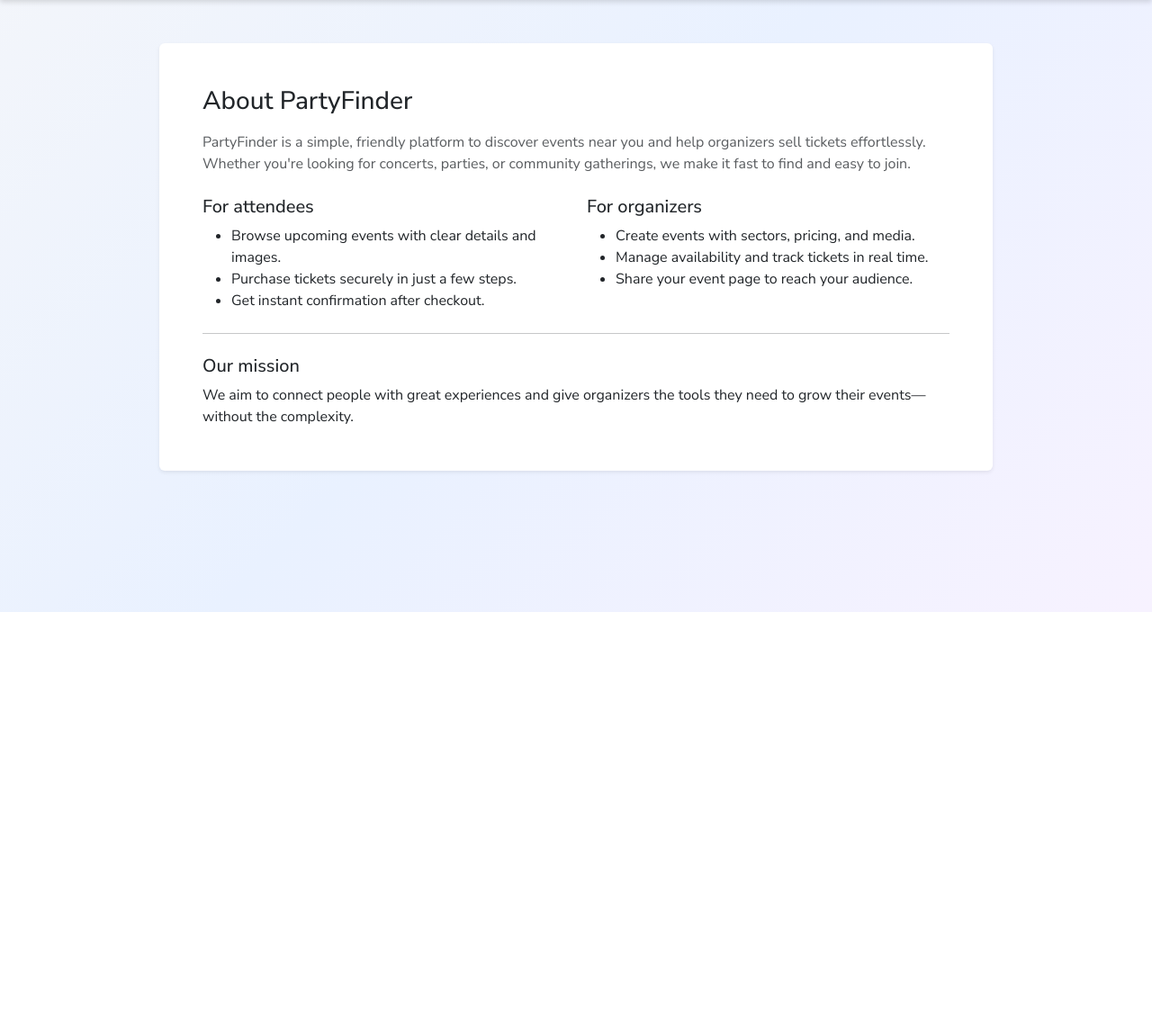
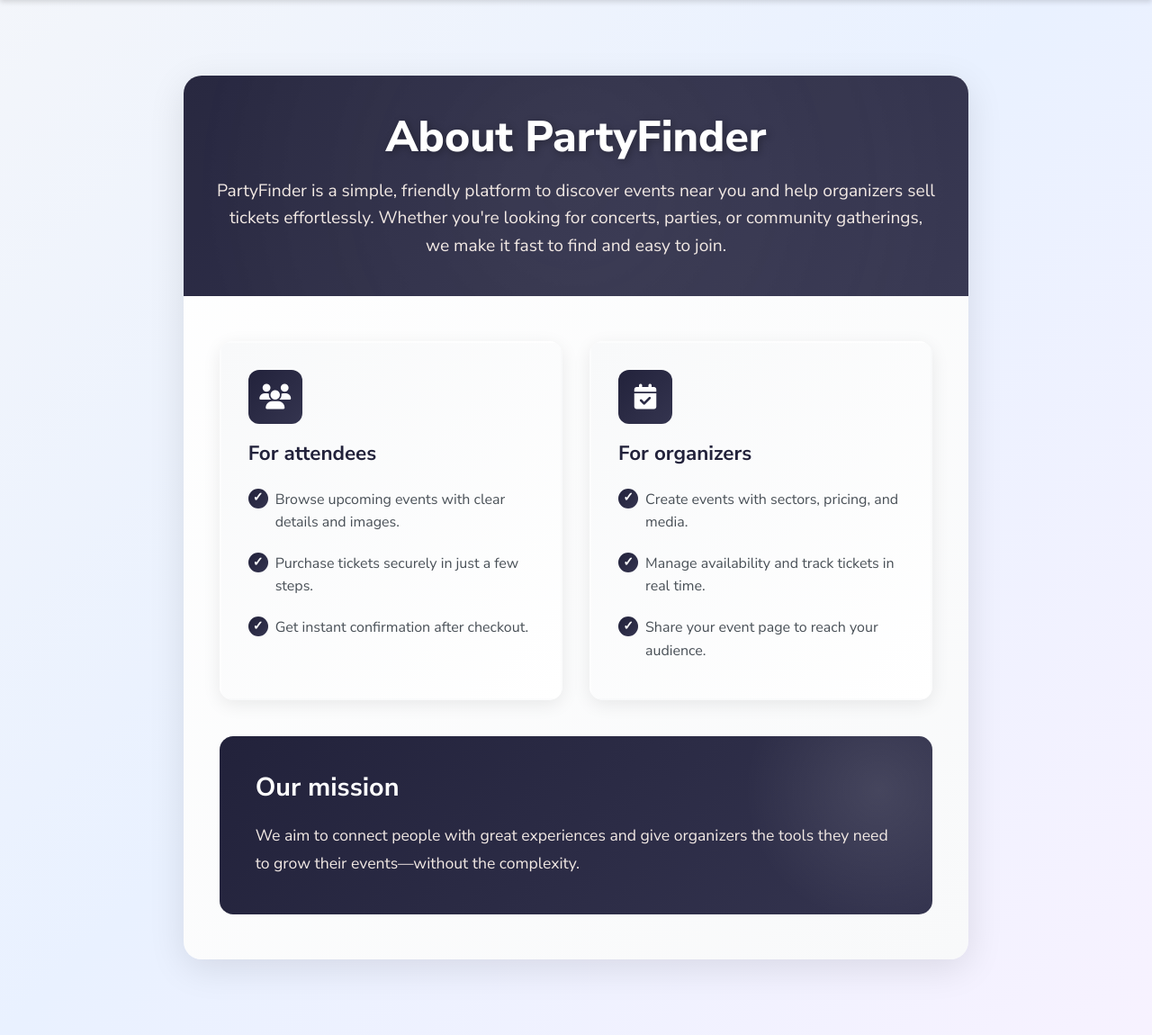
Before and after one commit to MateoLerda/Ingenieria_Web_Grupo2, a Django app: page /about/ in a window 1280 px wide. Shown: the part 120-1270 px from the top of the page at 90% size. Before the commit the page ends 800 px from the top, so only its background shows below. Run offline with Django 5.2, Linux system fonts and the light colour scheme; some libraries are stand-ins or nearby versions.

Commit message:
more new styles

```diff
--- /dev/null
+++ b/static/events/css/about.css
@@ -0,0 +1,242 @@
+/* About Page Styles */
+
+.about-section {
+    padding: 60px 20px;
+    min-height: calc(100vh - 200px);
+}
+
+.about-card {
+    background: linear-gradient(135deg, #ffffff 0%, #f8f9fa 100%);
+    border-radius: 20px;
+    box-shadow: 0 10px 40px rgba(0, 0, 0, 0.1);
+    overflow: hidden;
+    transition: transform 0.3s ease, box-shadow 0.3s ease;
+}
+
+.about-card:hover {
+    transform: translateY(-5px);
+    box-shadow: 0 15px 50px rgba(0, 0, 0, 0.15);
+}
+
+.about-header {
+    background: linear-gradient(135deg, #22223B 0%, #34344f 100%);
+    padding: 40px 30px;
+    text-align: center;
+    position: relative;
+    overflow: hidden;
+}
+
+.about-header::before {
+    content: '';
+    position: absolute;
+    top: -50%;
+    right: -50%;
+    width: 200%;
+    height: 200%;
+    background: radial-gradient(circle, rgba(255, 255, 255, 0.1) 0%, transparent 70%);
+    animation: pulse 15s ease-in-out infinite;
+}
+
+@keyframes pulse {
+    0%, 100% {
+        transform: scale(1);
+        opacity: 0.5;
+    }
+    50% {
+        transform: scale(1.1);
+        opacity: 0.8;
+    }
+}
+
+.about-title {
+    font-size: 3rem;
+    font-weight: 800;
+    color: #ffffff;
+    margin-bottom: 15px;
+    position: relative;
+    z-index: 1;
+    text-shadow: 2px 2px 8px rgba(0, 0, 0, 0.3);
+}
+
+.about-subtitle {
+    font-size: 1.2rem;
+    color: #f2e9e4;
+    line-height: 1.6;
+    max-width: 800px;
+    margin: 0 auto;
+    position: relative;
+    z-index: 1;
+}
+
+.about-body {
+    padding: 50px 40px;
+}
+
+.features-grid {
+    display: grid;
+    grid-template-columns: repeat(auto-fit, minmax(280px, 1fr));
+    gap: 30px;
+    margin-bottom: 40px;
+}
+
+.feature-card {
+    background: linear-gradient(135deg, #f8f9fa 0%, #ffffff 100%);
+    border-radius: 15px;
+    padding: 30px;
+    box-shadow: 0 5px 20px rgba(0, 0, 0, 0.08);
+    transition: all 0.3s ease;
+    border: 2px solid transparent;
+}
+
+.feature-card:hover {
+    transform: translateY(-8px);
+    box-shadow: 0 12px 35px rgba(34, 34, 59, 0.15);
+    border-color: #22223B;
+}
+
+.feature-icon {
+    width: 60px;
+    height: 60px;
+    background: linear-gradient(135deg, #22223B 0%, #34344f 100%);
+    border-radius: 12px;
+    display: flex;
+    align-items: center;
+    justify-content: center;
+    margin-bottom: 20px;
+    transition: transform 0.3s ease;
+}
+
+.feature-card:hover .feature-icon {
+    transform: rotate(5deg) scale(1.1);
+}
+
+.feature-icon i {
+    font-size: 28px;
+    color: #ffffff;
+}
+
+.feature-title {
+    font-size: 1.4rem;
+    font-weight: 700;
+    color: #22223B;
+    margin-bottom: 15px;
+}
+
+.feature-list {
+    list-style: none;
+    padding: 0;
+    margin: 0;
+}
+
+.feature-list li {
+    padding: 10px 0;
+    padding-left: 30px;
+    position: relative;
+    color: #495057;
+    line-height: 1.6;
+}
+
+.feature-list li::before {
+    content: '✓';
+    position: absolute;
+    left: 0;
+    top: 10px;
+    width: 22px;
+    height: 22px;
+    background: linear-gradient(135deg, #22223B 0%, #34344f 100%);
+    color: #ffffff;
+    border-radius: 50%;
+    display: flex;
+    align-items: center;
+    justify-content: center;
+    font-weight: bold;
+    font-size: 14px;
+}
+
+.mission-section {
+    background: linear-gradient(135deg, #22223B 0%, #34344f 100%);
+    border-radius: 15px;
+    padding: 40px;
+    margin-top: 30px;
+    position: relative;
+    overflow: hidden;
+}
+
+.mission-section::after {
+    content: '';
+    position: absolute;
+    top: 0;
+    right: 0;
+    width: 300px;
+    height: 300px;
+    background: radial-gradient(circle, rgba(255, 255, 255, 0.1) 0%, transparent 70%);
+    border-radius: 50%;
+    transform: translate(30%, -30%);
+}
+
+.mission-title {
+    font-size: 1.8rem;
+    font-weight: 700;
+    color: #ffffff;
+    margin-bottom: 20px;
+    position: relative;
+    z-index: 1;
+}
+
+.mission-text {
+    font-size: 1.1rem;
+    color: #f2e9e4;
+    line-height: 1.8;
+    margin: 0;
+    position: relative;
+    z-index: 1;
+}
+
+@media (max-width: 768px) {
+    .about-section {
+        padding: 30px 15px;
+    }
+
+    .about-title {
+        font-size: 2.2rem;
+    }
+
+    .about-subtitle {
+        font-size: 1rem;
+    }
+
+    .about-body {
+        padding: 30px 20px;
+    }
+
+    .features-grid {
+        grid-template-columns: 1fr;
+        gap: 20px;
+    }
+
+    .mission-section {
+        padding: 30px 20px;
+    }
+
+    .mission-title {
+        font-size: 1.5rem;
+    }
+
+    .mission-text {
+        font-size: 1rem;
+    }
+}
+
+@media (max-width: 576px) {
+    .about-header {
+        padding: 30px 20px;
+    }
+
+    .about-title {
+        font-size: 1.8rem;
+    }
+
+    .feature-card {
+        padding: 20px;
+    }
+}
--- a/templates/events/about.html
+++ b/templates/events/about.html
@@ -4,46 +4,69 @@
 {% block title %}About • PartyFinder{% endblock %}
 
 {% block styles %}
-  <link rel="stylesheet" href="{% static 'events/css/events.css' %}">
+  <link rel="stylesheet" href="{% static 'events/css/about.css' %}">
 {% endblock %}
 
 {% block content %}
-<section class="row justify-content-center mt-4">
-  <div class="col-12 col-lg-10">
-    <div class="card shadow-sm border-0">
-      <div class="card-body p-4 p-md-5">
-        <h1 class="h3 mb-3">About PartyFinder</h1>
-        <p class="text-muted mb-4">
+<section class="about-section">
+  <div class="container">
+    <div class="row justify-content-center">
+      <div class="col-12 col-lg-11 col-xl-10">
+        <div class="about-card">
+
+          <!-- Header Section -->
+          <div class="about-header">
+            <h1 class="about-title">About PartyFinder</h1>
+            <p class="about-subtitle">
               PartyFinder is a simple, friendly platform to discover events near you and help organizers sell tickets effortlessly.
               Whether you're looking for concerts, parties, or community gatherings, we make it fast to find and easy to join.
             </p>
+          </div>
 
-        <div class="row g-4">
-          <div class="col-md-6">
-            <h2 class="h5">For attendees</h2>
-            <ul class="mb-0">
+          <!-- Body Section -->
+          <div class="about-body">
+            <div class="features-grid">
+
+              <!-- For Attendees Card -->
+              <div class="feature-card">
+                <div class="feature-icon">
+                  <i class="fa-solid fa-users"></i>
+                </div>
+                <h2 class="feature-title">For attendees</h2>
+                <ul class="feature-list">
                   <li>Browse upcoming events with clear details and images.</li>
                   <li>Purchase tickets securely in just a few steps.</li>
                   <li>Get instant confirmation after checkout.</li>
                 </ul>
               </div>
-          <div class="col-md-6">
-            <h2 class="h5">For organizers</h2>
-            <ul class="mb-0">
+
+              <!-- For Organizers Card -->
+              <div class="feature-card">
+                <div class="feature-icon">
+                  <i class="fa-solid fa-calendar-check"></i>
+                </div>
+                <h2 class="feature-title">For organizers</h2>
+                <ul class="feature-list">
                   <li>Create events with sectors, pricing, and media.</li>
                   <li>Manage availability and track tickets in real time.</li>
                   <li>Share your event page to reach your audience.</li>
                 </ul>
               </div>
+
             </div>
 
-        <hr class="my-4">
+            <!-- Mission Section -->
+            <div class="mission-section">
+              <h2 class="mission-title">Our mission</h2>
+              <p class="mission-text">
+                We aim to connect people with great experiences and give organizers the tools they need to grow their events—without the complexity.
+              </p>
+            </div>
+          </div>
 
-        <h2 class="h5 mb-2">Our mission</h2>
-        <p class="mb-0">We aim to connect people with great experiences and give organizers the tools they need to grow their events—without the complexity.</p>
         </div>
       </div>
     </div>
-
+  </div>
 </section>
 {% endblock %}
--- a/templates/events/base.html
+++ b/templates/events/base.html
@@ -13,6 +13,7 @@
   <link rel="stylesheet" href="https://cdn.jsdelivr.net/npm/bootstrap@5.3.3/dist/css/bootstrap.min.css">
   <link rel="stylesheet" href="{% static 'events/css/base.css' %}">
   <link rel="icon" type="image/x-icon" href="{% static 'events/img/favicon.ico' %}">
+  <script src="https://kit.fontawesome.com/61c5807aca.js" crossorigin="anonymous"></script>
   {% block styles %}{% endblock %}
 </head>
 <body>
```
Also changed, not shown: static/events/css/home.css (+197 -17 lines), templates/events/home.html (+20 -6 lines). Lines whose indentation alone changed are shown as unchanged.
